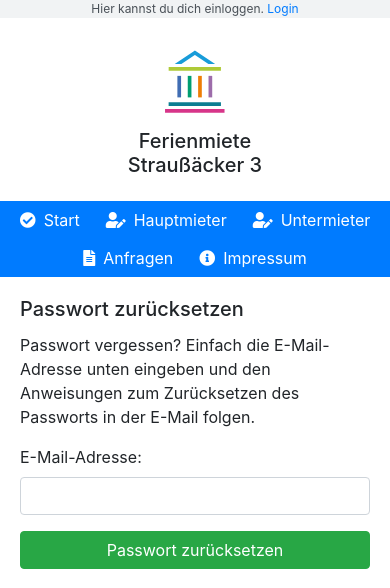
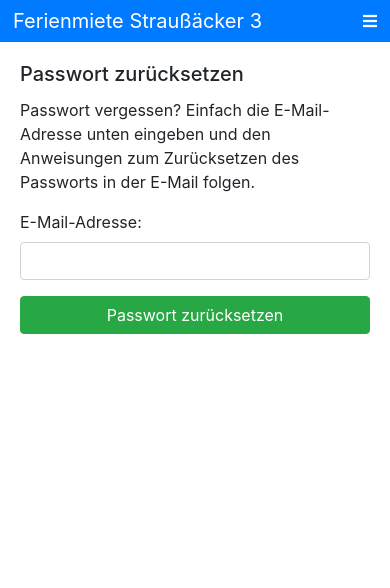
Before and after one commit to milesstoetzner/straussi3-subtenancy, a Django app: page /password/reset/ in a window 390 px wide. Shown: the top 588 px of the page. Run offline with Django 3.2, Linux system fonts and the light colour scheme; some libraries are stand-ins or nearby versions.

Commit message:
Navbars mobile

```diff
--- a/contracts/templates/contracts/contracts/str3.html
+++ b/contracts/templates/contracts/contracts/str3.html
@@ -10,11 +10,6 @@
         HAVE FUN DEBUGGING THIS
 
         since xhtml2pdf is very limited and css does not support inheritance every type of signature got its own page template
-
-
-        offset  50px
-        content width 512 px
-        vertical center 256 px
 
          */
 
--- a/contracts/utils.py
+++ b/contracts/utils.py
@@ -1,10 +1,10 @@
 from io import BytesIO
 from django.template.loader import get_template
 from xhtml2pdf import pisa
-from datetime import timedelta, datetime
+from datetime import timedelta
 
 
-# NOTE: is this local?
+# NOTE: is the pdf rendered local on this server or are the data send to some third party server who takes care of the rendering process?
 def html_to_pdf(source, context):
     template = get_template(source)
     html = template.render(context)
--- a/tenants/static/tenants/style.css
+++ b/tenants/static/tenants/style.css
@@ -2,7 +2,11 @@ body {
     background-color: white;
 }
 
-.nav-item > .btn {
+.navbar {
+    padding: 0;
+}
+
+.navbar-nav > .btn, .navbar-nav > form > .btn {
     border-radius: 0;
 }
 
--- a/tenants/templates/tenants/base.html
+++ b/tenants/templates/tenants/base.html
@@ -19,29 +19,24 @@
 
 <header style="text-align: center;">
 
+    {% if user.is_authenticated %}
 
-    <div class="bg-grey" style="font-size: 12px; color: #495057">
+        <div class="bg-grey d-none d-md-block" style="font-size: 12px; color: #495057">
 
-        {% if user.is_authenticated %}
             Als {{ user.get_full_name }} eingeloggt.
-            <a href="javascript:document.forms['logout_form'].submit()">Logout</a>
-            <form action="{% url 'logout' %}" method="POST" id="logout_form">
-                {% csrf_token %}
-            </form>
-        {% else %}
-            Hier kannst du dich einloggen. <a class="" href="{% url 'login' %}" id="{% url 'login' %}">Login</a>
-        {% endif %}
-
 
         </div>
 
+    {% endif %}
+
     {% if user.is_authenticated and user.is_assistant %}
 
-        <h5 style="text-align: center; padding-top: 1rem; margin-bottom: 1rem;">Ferienmiete Straußäcker 3</h5>
+        <h5 class="d-none d-md-block" style="text-align: center; padding-top: 1rem; margin-bottom: 1rem;">Ferienmiete
+            Straußäcker 3</h5>
 
     {% else %}
 
-        <div style="padding-top: 1rem; margin-bottom: 1.5rem;">
+        <div class="d-none d-md-block" style="padding-top: 1rem; margin-bottom: 1.5rem;">
             <a href="/"><img src="{% static 'tenants/logo.svg' %}"
                              style="width: 60px; margin: 1rem 0 1rem 0"></a>
 
@@ -49,107 +44,125 @@
 
         </div>
 
+
     {% endif %}
 
-    <!-- TODO: make navbars collapse on xs --->
+    <nav class="navbar navbar-expand-md navbar-dark bg-primary">
 
-    <ul class="nav justify-content-center bg-primary">
-        <li class="nav-item">
+        <a class="navbar-brand d-block d-md-none btn" href="/">Ferienmiete Straußäcker 3</a>
+
+        <button class="d-block d-md-none btn btn-primary" type="button" data-toggle="collapse"
+                data-target="#navbarTenant, #navbarAssistant, #navbarExternal"
+                aria-expanded="false" aria-label="Toggle navigation">
+            <i class="fas fa-bars"></i>
+        </button>
+
+        <div class="collapse navbar-collapse justify-content-center" id="navbarTenant">
+            <div class="navbar-nav">
+
+                {% if user.is_authenticated %}
+                    <a class="btn btn-primary disabled d-block d-md-none">Als {{ user.get_full_name }} eingeloggt.</a>
+
+                {% else %}
+                    <a class="btn btn-primary " href="{% url 'login' %}" id="{% url 'login' %}"><i
+                            class="fas fa-angle-double-right icon-text"></i>Login</a>
+                {% endif %}
+
                 <a class="btn btn-primary" href="{% url 'Index' %}" id="{% url 'Index' %}"><i
                         class="fas fa-check-circle icon-text"></i>Start</a>
-        </li>
 
                 {% if user.is_authenticated %}
 
-            <li class="nav-item">
                     <a class="btn btn-primary" href="{% url 'Profile' %}" id="{% url 'Profile' %}"><i
                             class="fas fa-user icon-text"></i>Profil</a>
-            </li>
 
                 {% endif %}
 
                 {% if not user.is_maintenant and not user.is_subtenant %}
 
 
-            <li class="nav-item">
                     <a class="btn btn-primary" href="{% url 'MainTenantCreate' %}" id="{% url 'MainTenantCreate' %}"><i
                             class="fas fa-user-edit icon-text"></i>Hauptmieter</a>
-            </li>
 
-            <li class="nav-item">
                     <a class="btn btn-primary" href="{% url 'SubTenantCreate' %}" id="{% url 'SubTenantCreate' %}"><i
                             class="fas fa-user-edit icon-text"></i>Untermieter</a>
-            </li>
 
                 {% endif %}
 
-        <li class="nav-item">
                 <a class="btn btn-primary" href="{% url 'Requests' %}" id="{% url 'Requests' %}"><i
                         class="fas fa-file-alt icon-text"></i>Anfragen</a>
-        </li>
 
-        <li class="nav-item">
                 <a class="btn btn-primary" href="{% url 'Impressum' %}" id="{% url 'Impressum' %}"><i
                         class="fas fa-info-circle icon-text"></i>Impressum</a>
-        </li>
-    </ul>
+
+
+                {% if user.is_authenticated %}
+
+                    <form action="{% url 'logout' %}" method="POST" id="logout_form">
+                        {% csrf_token %}
+                        <button class="btn btn-primary"><i class="fas fa-angle-double-right icon-text"></i>Logout</button>
+                    </form>
+
+                {% endif %}
+
+            </div>
+        </div>
+    </nav>
 
     {% if user.is_authenticated and user.is_assistant %}
 
-        <ul class="nav justify-content-center bg-orange">
+        <nav class="navbar navbar-expand-md navbar-dark bg-orange">
+            <div class="collapse navbar-collapse justify-content-center" id="navbarAssistant">
+                <div class="navbar-nav">
 
 
-            <li class="nav-item">
                     <a class="btn btn-orange" href="{% url 'contracts:ContractCreate' %}"
                        id="{% url 'contracts:ContractCreate' %}"><i
                             class="fas fa-file-signature icon-text"></i>Vertrag erstellen</a>
-            </li>
 
-            <li class="nav-item">
                     <a class="btn btn-orange" href="{% url 'contracts:ContractsActive' %}"
-                   id="{% url 'contracts:ContractsActive' %}"><i class="fas fa-home icon-text"></i>Aktive Verträge</a>
-            </li>
+                       id="{% url 'contracts:ContractsActive' %}"><i class="fas fa-home icon-text"></i>Aktive
+                        Verträge</a>
 
-            <li class="nav-item">
                     <a class="btn btn-orange" href="{% url 'contracts:ContractsArchive' %}"
                        id="{% url 'contracts:ContractsArchive' %}"><i
                             class="fas fa-archive icon-text"></i>Archiv</a>
-            </li>
 
-            <li class="nav-item">
                     <a class="btn btn-orange" href="{% url 'tenants:Blacklist' %}"
                        id="{% url 'tenants:Blacklist' %}"><i
                             class="fas fa-exclamation-triangle icon-text"></i>Schwarze Liste</a>
-            </li>
 
-            <li>
                     <input class="form-control" type="search" placeholder="Suchen" aria-label="Search"
                            id="searchInput"
                            style="border-radius: 0" data-toggle="tooltip" data-placement="bootom"
                            title="Es kann nach folgenden Attributen gesucht werden: Geburtstag (dd.mm.yyyy), Vorname, Nachname, ID, Mieternummer, Matrikelnummer, Vertragsbegin (dd.mm.yyyy), Vertragsende (dd.mm.yyyy) ">
                     <div id="searchResult"></div>
-            </li>
 
-        </ul>
+                </div>
+            </div>
+        </nav>
 
     {% endif %}
 
     {% if user.is_authenticated and user.is_external %}
 
-        <ul class="nav justify-content-center bg-orange">
+        <nav class="navbar navbar-expand-md navbar-dark bg-orange">
+            <div class="collapse navbar-collapse" id="navbarExternal">
+                <div class="navbar-nav">
 
-            <li class="nav-item">
+
                     <a class="btn btn-orange" href="{% url 'contracts:ContractsActive' %}"
-                   id="{% url 'contracts:ContractsActive' %}"><i class="fas fa-home icon-text"></i>Aktive Verträge</a>
-            </li>
+                       id="{% url 'contracts:ContractsActive' %}"><i class="fas fa-home icon-text"></i>Aktive
+                        Verträge</a>
 
-            <li class="nav-item">
                     <a class="btn btn-orange" href="{% url 'contracts:ContractsArchive' %}"
                        id="{% url 'contracts:ContractsArchive' %}"><i
                             class="fas fa-archive icon-text"></i>Archiv</a>
-            </li>
 
-        </ul>
+
+                </div>
+            </div>
+        </nav>
 
     {% endif %}
 
```
Lines whose indentation alone changed are shown as unchanged.
